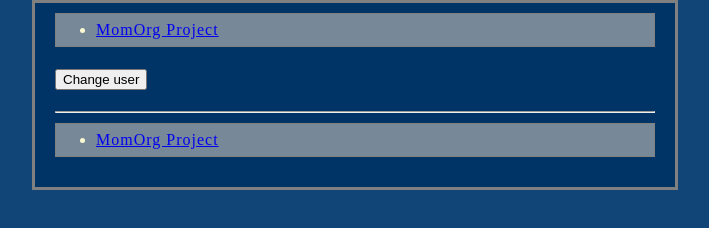
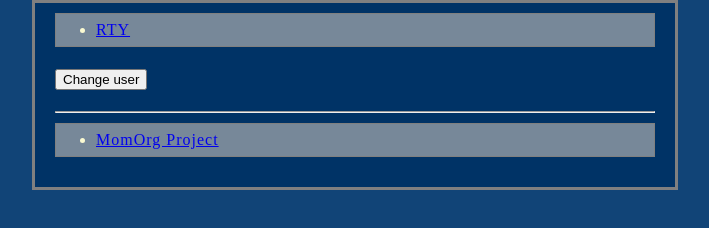
Before and after one commit to plackz/MOM-db, a plain HTML site: page index.html in a window 1280 px wide. Shown: the whole page, without its empty margins (285-994 px from the left). Drawn offline with Linux system fonts and the light colour scheme.

Commit message:
Update index.html

```diff
--- a/index.html
+++ b/index.html
@@ -16,7 +16,8 @@
         <header>
         <nav>
          <ul>
-            <li><a href="MomOrg/index.html">MomOrg Project</a></li>
+            <li><a href="//okcpfs01vh/Shared/Quality Control/Data/FPY- RTY Monthly.xlsx">RTY</a></li>
+
 
         </ul>
         </nav>
```
